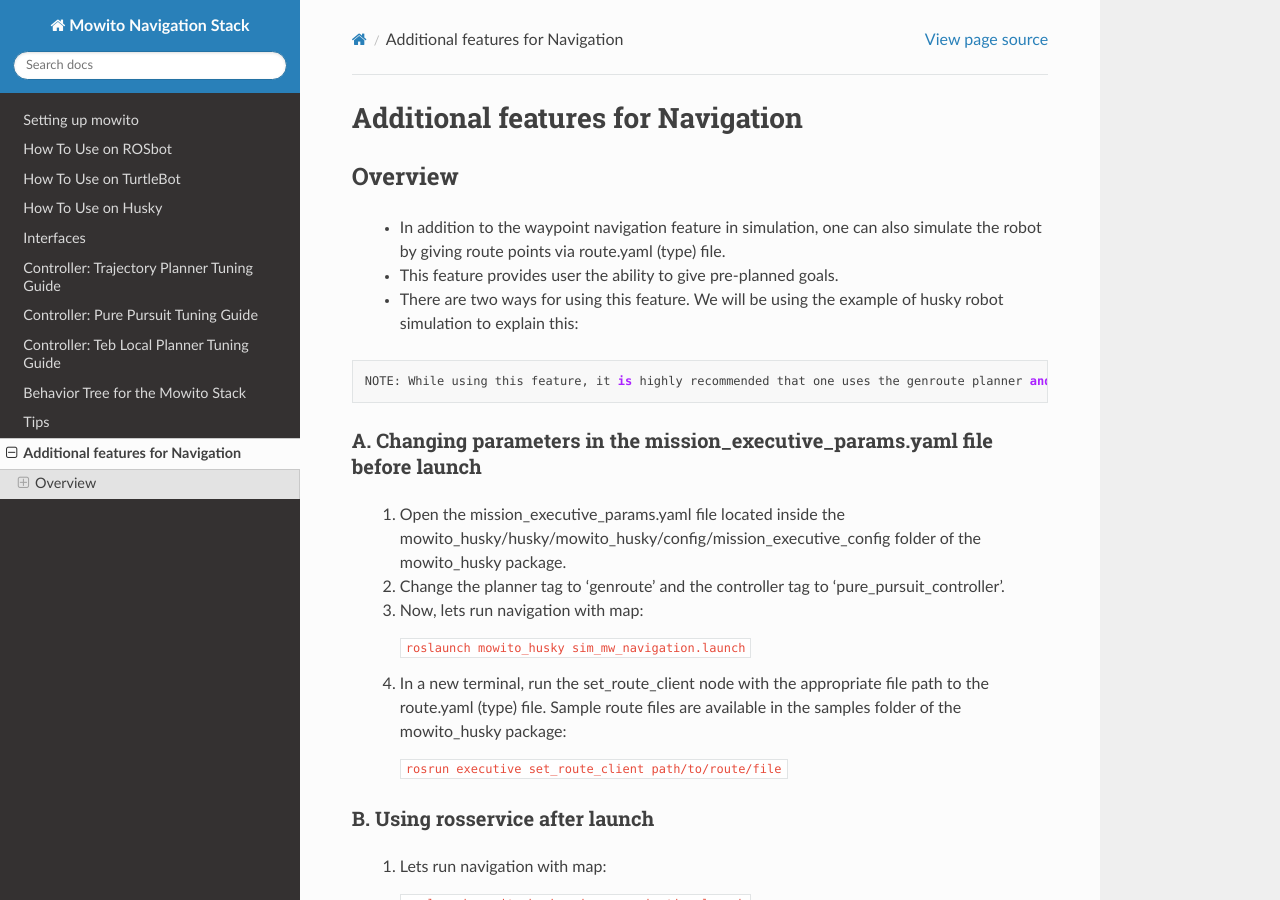
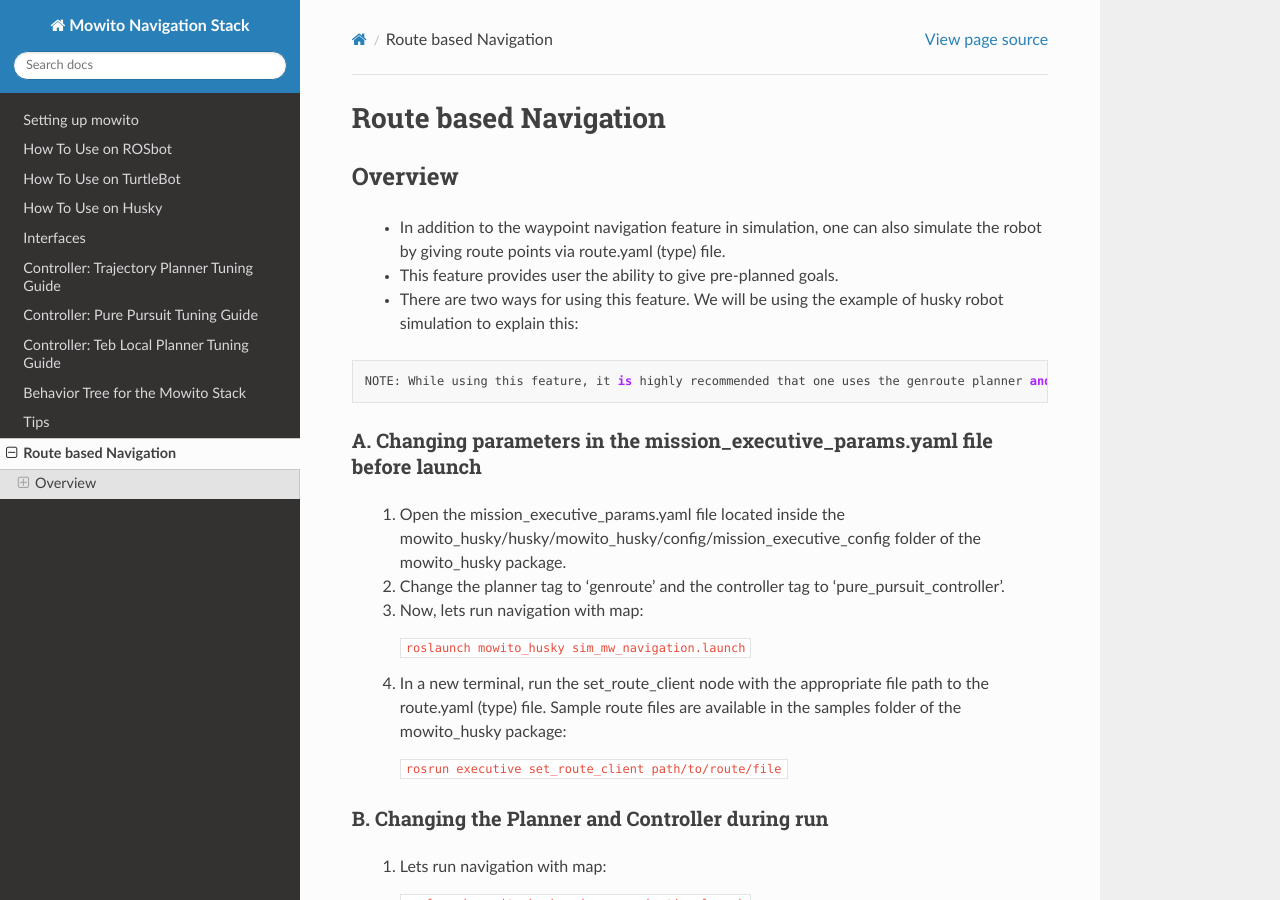
Before and after one commit to mowito/mowito_amd64, a Sphinx documentation site: the page built from docs/source/route_based_navigation.rst, in a window 1280 px wide and 900 px high. Built offline with Sphinx 7.4.7 and the Read the Docs theme 2.0.0, drawn with Linux system fonts in a browser that asks for light colours.

Commit message:
changed title and file name to route_based_navigation

```diff
--- a/docs/source/index.rst
+++ b/docs/source/index.rst
@@ -36,4 +36,4 @@
 
    Tips
 
-   additional_tips
+   route_based_navigation
--- a/docs/source/additional_tips.rst
+++ b/docs/source/route_based_navigation.rst
@@ -1,4 +1,4 @@
-Additional features for Navigation
+Route based Navigation
 ===========================================
 
 Overview
@@ -26,7 +26,7 @@
       ``rosrun executive set_route_client path/to/route/file``
 
 
-B. Using rosservice after launch
+B. Changing the Planner and Controller during run
 ^^^^^^^^^^^^^^^^^^^^^^^^^^^^^^^^^^^^^^^^^^^^^^^^^^^^^^^^^^^^^^^^^^^^^^^^^^^^^^^^^^^
    1. Lets run navigation with map:
 
@@ -43,7 +43,7 @@
       ``rosrun executive set_route_client path/to/route/file``
 
 
-.. image:: Images/additional_tips/set_route.png
+.. image:: Images/route_based_navigation/set_route.png
   :alt: set_route.png
 
 *Example: rosbot following a given route*
```
Also changed, not shown: docs/source/Images/route_based_navigation/set_route.png (renamed from docs/source/Images/additional_tips/set_route.png).
